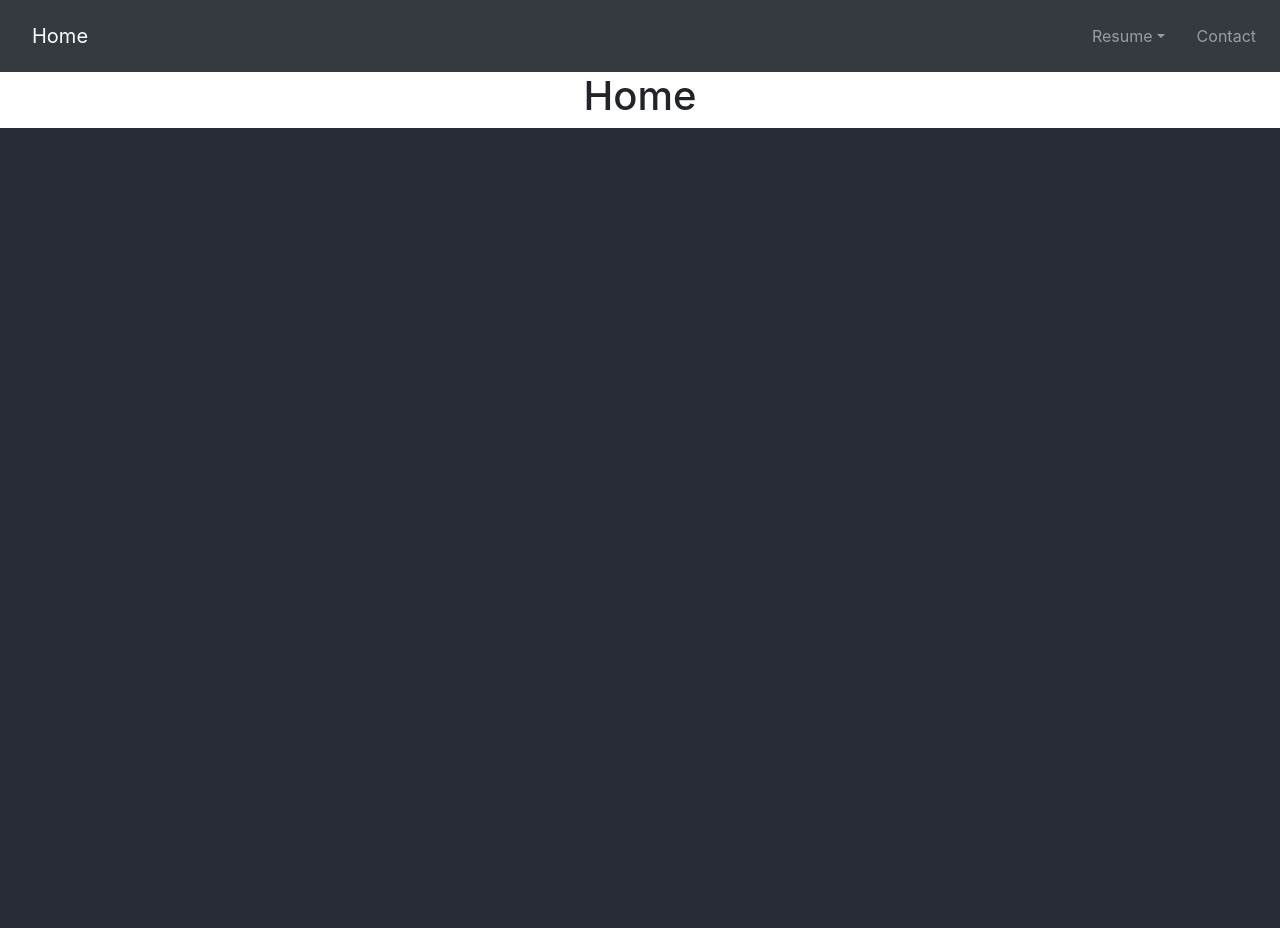
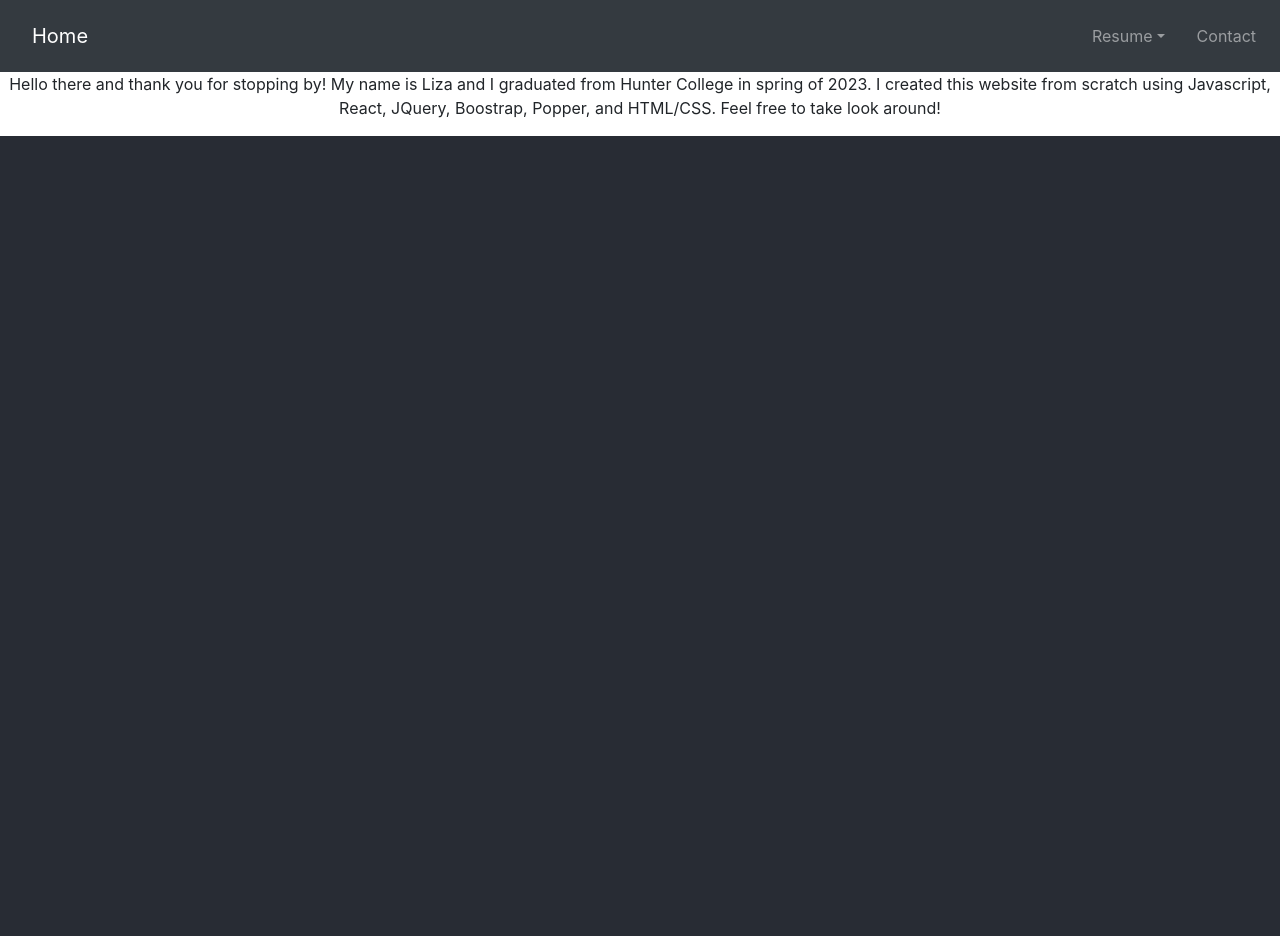
Before and after one commit to LizaFeng/PersonalPortfolio, a React (Create React App) app: page / in a window 1280 px wide. Built offline with nearby package versions, Linux system fonts and the light colour scheme.

Commit message:
Merging changes from main branch

```diff
--- a/src/pages/Contact.js
+++ b/src/pages/Contact.js
@@ -1,6 +1,13 @@
 import "../css/Contact.css";
 
 const Contact = () => {
+  const [formData, setFormData] = useState({
+    name: "",
+    email: "",
+    subject: "",
+    message: "",
+  });
+
   return (
     <div className="justify-content-center">
       <h2>Get in Touch</h2>
@@ -15,6 +22,7 @@ const Contact = () => {
               className="form-control"
               id="firstName"
               placeholder="First Name"
+              required
             />
           </div>
         </div>
@@ -28,6 +36,7 @@ const Contact = () => {
               className="form-control"
               id="lastName"
               placeholder="Last Name"
+              required
             />
           </div>
         </div>
@@ -41,6 +50,7 @@ const Contact = () => {
               className="form-control"
               id="email"
               placeholder="Email"
+              required
             />
           </div>
         </div>
@@ -54,6 +64,7 @@ const Contact = () => {
               className="form-control"
               id="subject"
               placeholder="Subject"
+              required
             />
           </div>
         </div>
@@ -68,11 +79,12 @@ const Contact = () => {
               placeholder="Message"
               rows="10"
               cols="50"
+              required
             ></textarea>
           </div>
         </div>
         <div>
-          <button type="button" className="btn btn-light">
+          <button type="submit" className="btn btn-light">
             Send Message
           </button>
         </div>
--- a/src/pages/Home.js
+++ b/src/pages/Home.js
@@ -1,5 +1,14 @@
 const Home = () => {
-  return <h1>Home</h1>;
+  return (
+    <div>
+      <p>
+        Hello there and thank you for stopping by! My name is Liza and I
+        graduated from Hunter College in spring of 2023. I created this website
+        from scratch using Javascript, React, JQuery, Boostrap, Popper, and
+        HTML/CSS. Feel free to take look around!
+      </p>
+    </div>
+  );
 };
 
 export default Home;
```
